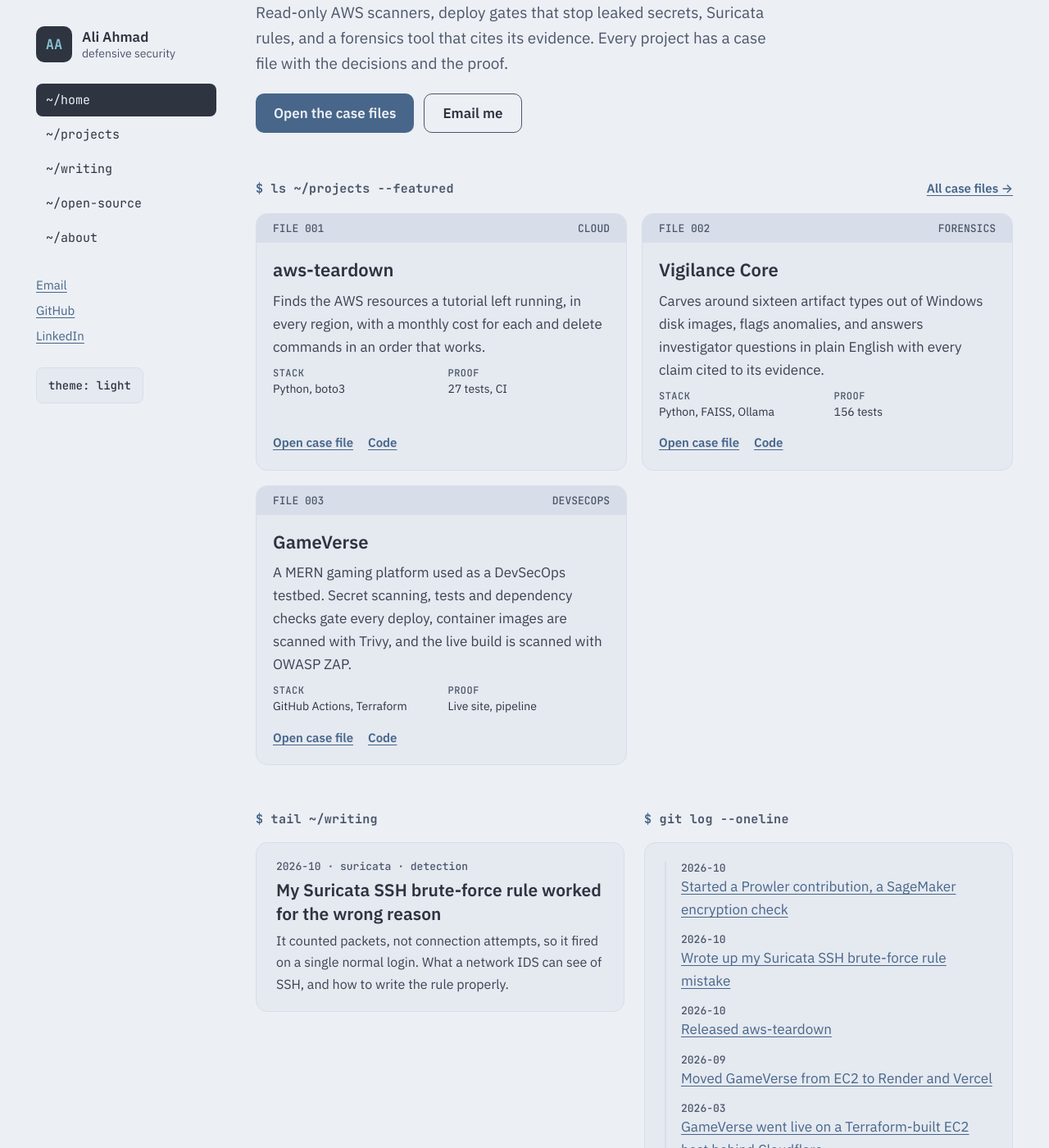
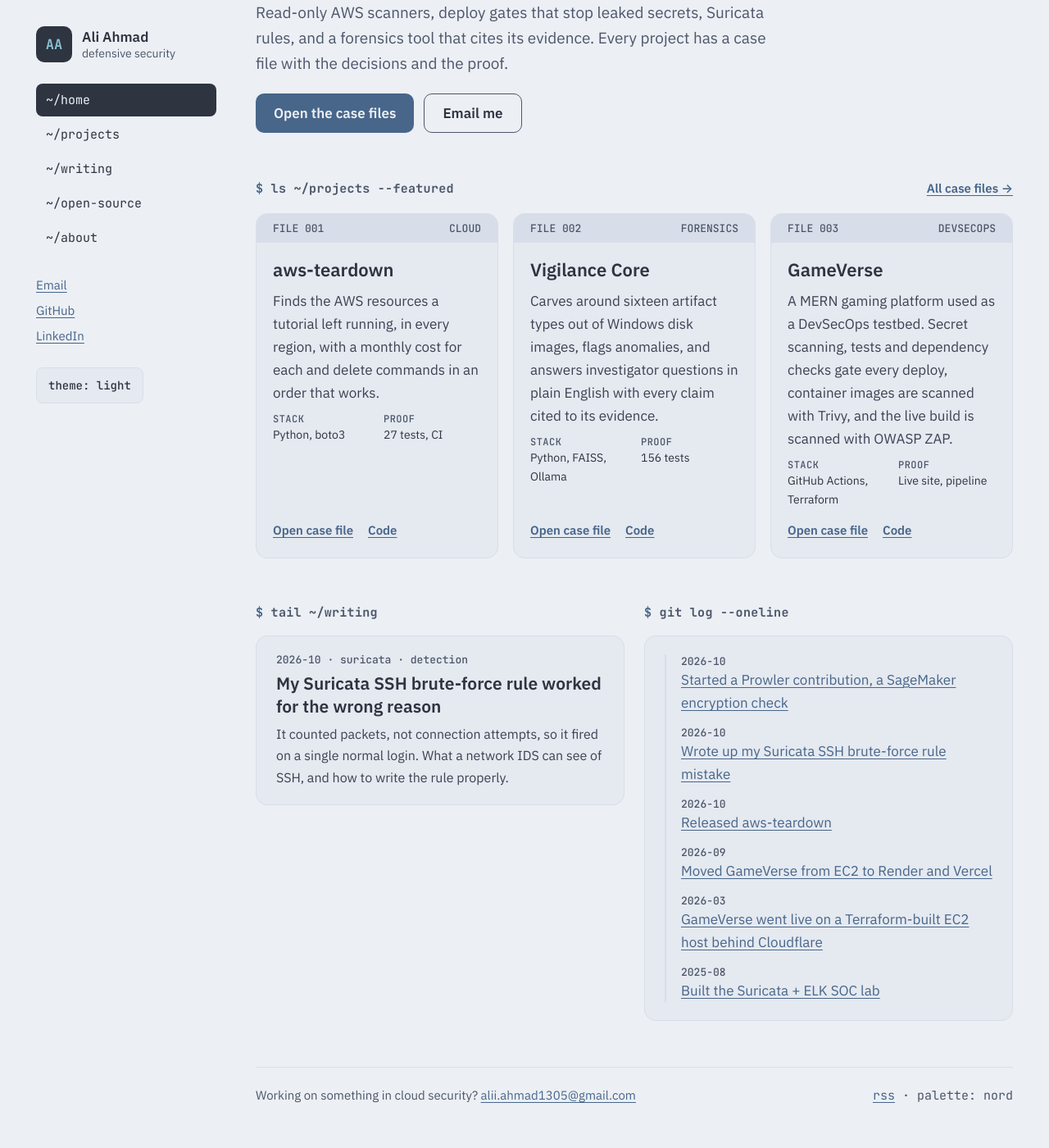
Before and after one commit to holialli/holialli.github.io, a Jekyll site: the page built from index.html, in a window 1280 px wide and 1400 px high, scrolled down 411 px. Shown: the whole window at 82% size. Built offline with Jekyll 4.4.1, drawn with Linux system fonts in a browser that asks for light colours.

Commit message:
Fix phone-width overflow, fit three featured cards per row, dim screenshots in dark mode

```diff
--- a/assets/css/site.css
+++ b/assets/css/site.css
@@ -133,7 +133,8 @@ a:hover { color: var(--link-hover); }
 }
 
 @media (max-width: 860px) {
-  .shell { flex-direction: column; gap: 32px; padding-top: 20px; }
+  .shell { flex-direction: column; align-items: stretch; gap: 32px; padding-top: 20px; }
+  .main { width: 100%; }
   .sidebar { position: static; flex: none; width: 100%; gap: 14px; }
   .nav { flex-direction: row; flex-wrap: wrap; }
   .nav a { padding: 8px 10px; }
@@ -195,7 +196,7 @@ h1 { font-size: 44px; letter-spacing: -0.02em; font-weight: 600; margin: 0; }
 .more { font-weight: 600; font-size: 15px; }
 
 /* Case-file cards */
-.files { display: grid; grid-template-columns: repeat(auto-fill, minmax(300px, 1fr)); gap: 18px; }
+.files { display: grid; grid-template-columns: repeat(auto-fill, minmax(min(270px, 100%), 1fr)); gap: 18px; }
 .case {
   background: var(--surface);
   border: 1px solid var(--border);
@@ -272,6 +273,8 @@ h1 { font-size: 44px; letter-spacing: -0.02em; font-weight: 600; margin: 0; }
 .prose h3 { font-size: 20px; margin: 28px 0 8px; }
 .prose p, .prose li { color: var(--text-2); }
 .prose img { max-width: 100%; height: auto; border-radius: 10px; border: 1px solid var(--border); }
+:root[data-theme="dark"] .prose img { filter: brightness(0.85); }
+@media (prefers-color-scheme: dark) { :root:not([data-theme="light"]) .prose img { filter: brightness(0.85); } }
 .prose figure { margin: 20px 0; }
 .prose figcaption { font-size: 14px; color: var(--muted); margin-top: 6px; }
 .prose blockquote { margin: 20px 0; padding: 12px 18px; background: var(--surface); border-radius: 10px; }
```
